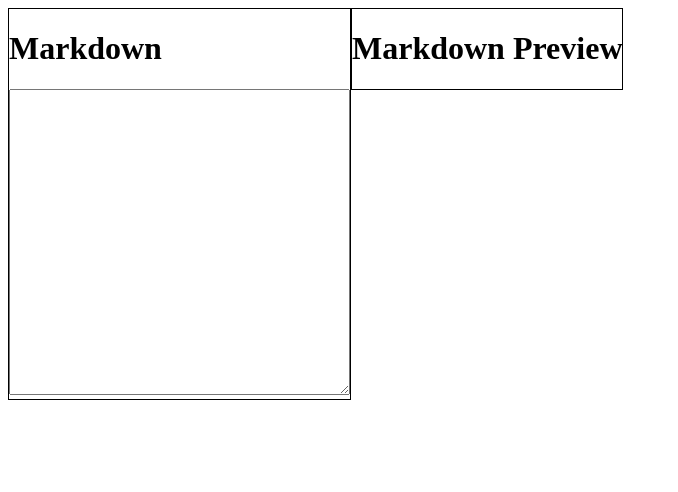
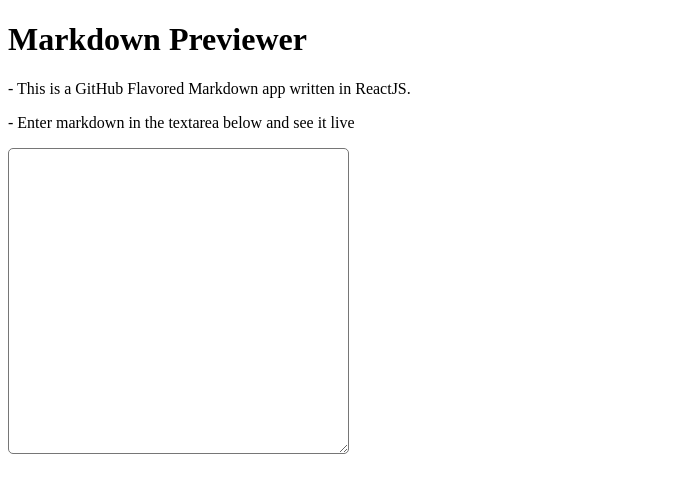
Before and after one commit to sansae/reactMardownPreviewer, a React app: page / in a window 1280 px wide. Shown: the whole page, without its empty margins (0-678 px from the left). Built offline with nearby package versions, Linux system fonts and the light colour scheme.

Commit message:
add styles and description of app

```diff
--- a/src/components/markdown.js
+++ b/src/components/markdown.js
@@ -11,7 +11,6 @@
     return (
       <div>
         <div>
-          <h1>Markdown</h1>
           <textarea rows='20' cols='40' onChange={this.props.onChange}>
           </textarea>
         </div>
--- a/src/components/preview.js
+++ b/src/components/preview.js
@@ -10,7 +10,6 @@
 
     return (
       <div>
-        <h1>Markdown Preview</h1>
         <div>{preview}</div>
       </div>
     )
--- a/src/index.js
+++ b/src/index.js
@@ -21,6 +21,11 @@
 
     return (
       <div>
+        <h1 id="title">Markdown Previewer</h1>
+        <div>
+          <p>- This is a GitHub Flavored Markdown app written in ReactJS.</p>
+          <p>- Enter markdown in the textarea below and see it live</p>
+        </div>
         <div id="markdown">
           <Markdown value={this.state.markdown} onChange={this.handleChange}/>
         </div>
--- a/style/style.css
+++ b/style/style.css
@@ -1,9 +1,20 @@
-#markdown, #preview {
-  border: 1px solid black;
+textarea {
+  border-radius: 5px;
+}
+
+textarea:focus {
+  outline: none !important;
+  border:1px solid grey;
+  box-shadow: 0 0 20px #719ECE;
+}
+
+#markdown {
   display: inline-block;
 }
 
 #preview {
+  display: inline-block;
   vertical-align: top;
   white-space: pre-line;
+  margin-left: 20px;
 }
```
